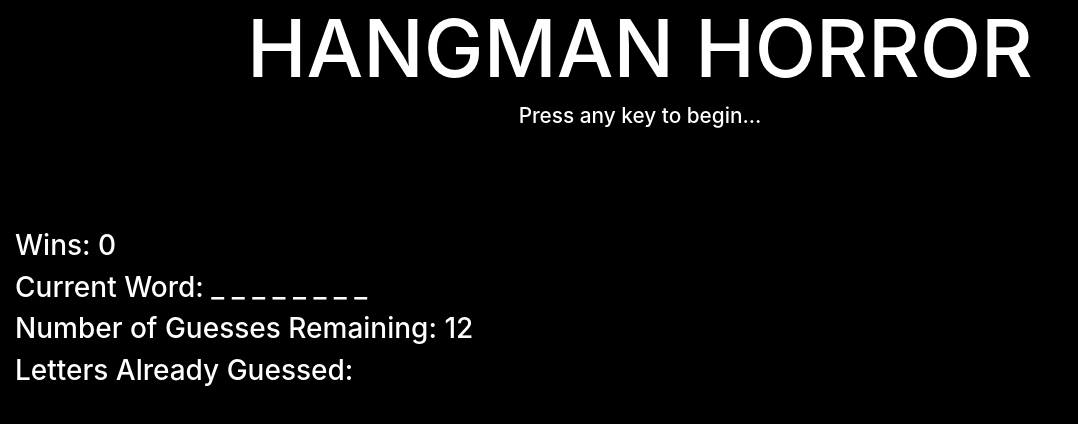
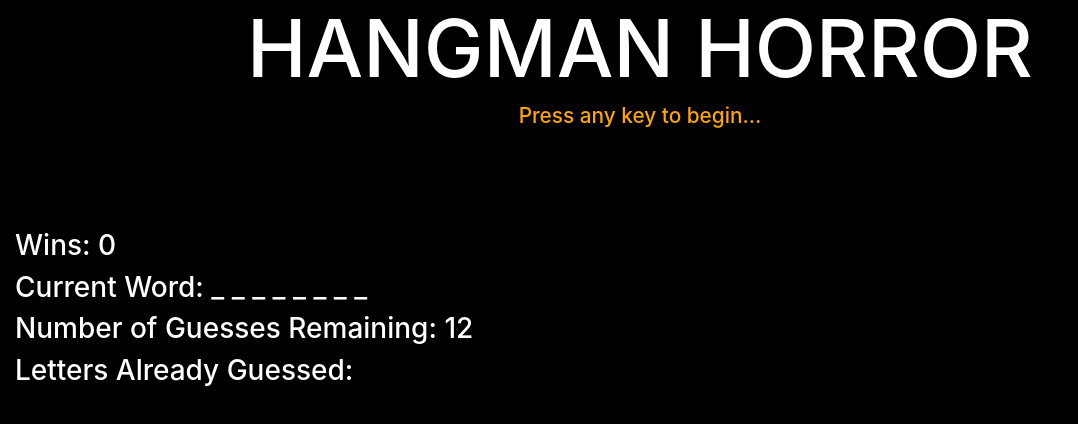
Before and after one commit to harpalassi/Hangman-Horror, a plain HTML site: page index.html in a window 1280 px wide. Shown: the whole page, without its empty margins (0-1078 px from the left). Drawn offline with nearby package versions, Linux system fonts and the light colour scheme.

Commit message:
added more style

```diff
--- a/assets/css/style.css
+++ b/assets/css/style.css
@@ -17,4 +17,5 @@ h2 {
     font-size: 1.3em;
     text-align: center;
     margin-bottom: 100px;
+    color:orange;
 }
--- a/index.html
+++ b/index.html
@@ -13,7 +13,7 @@
 <script src="https://code.jquery.com/jquery-3.3.1.slim.min.js" integrity="sha384-q8i/X+965DzO0rT7abK41JStQIAqVgRVzpbzo5smXKp4YfRvH+8abtTE1Pi6jizo" crossorigin="anonymous"></script>
 <script src="https://cdnjs.cloudflare.com/ajax/libs/popper.js/1.14.3/umd/popper.min.js" integrity="sha384-ZMP7rVo3mIykV+2+9J3UJ46jBk0WLaUAdn689aCwoqbBJiSnjAK/l8WvCWPIPm49" crossorigin="anonymous"></script>
 <script src="https://stackpath.bootstrapcdn.com/bootstrap/4.1.3/js/bootstrap.min.js" integrity="sha384-ChfqqxuZUCnJSK3+MXmPNIyE6ZbWh2IMqE241rYiqJxyMiZ6OW/JmZQ5stwEULTy" crossorigin="anonymous"></script>
-
+<link href="assets/images/favicon.ico" rel="icon" type="image/x-icon" />
 </head>
 
 <body>
```
Also changed, not shown: assets/images/favicon.ico (added), 1 other file.
